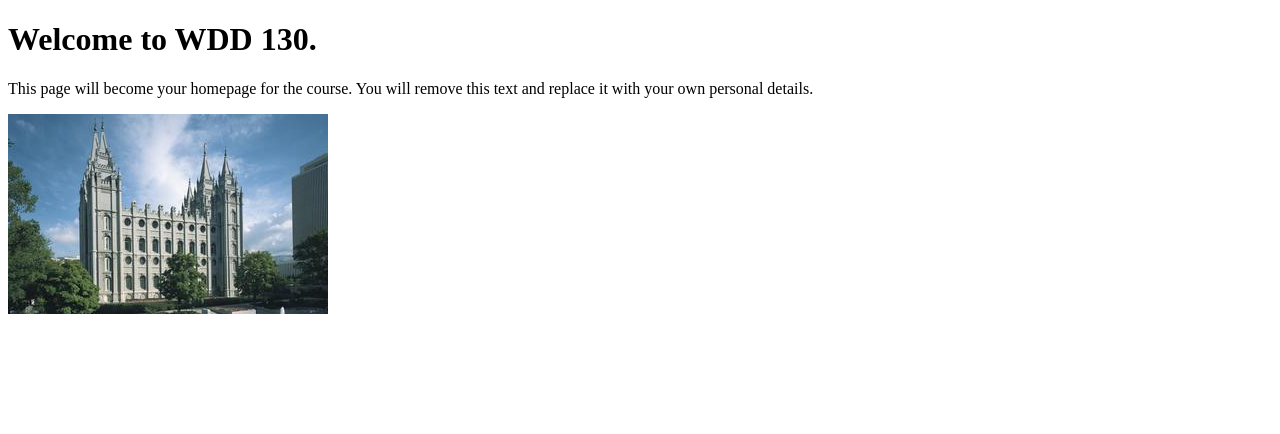
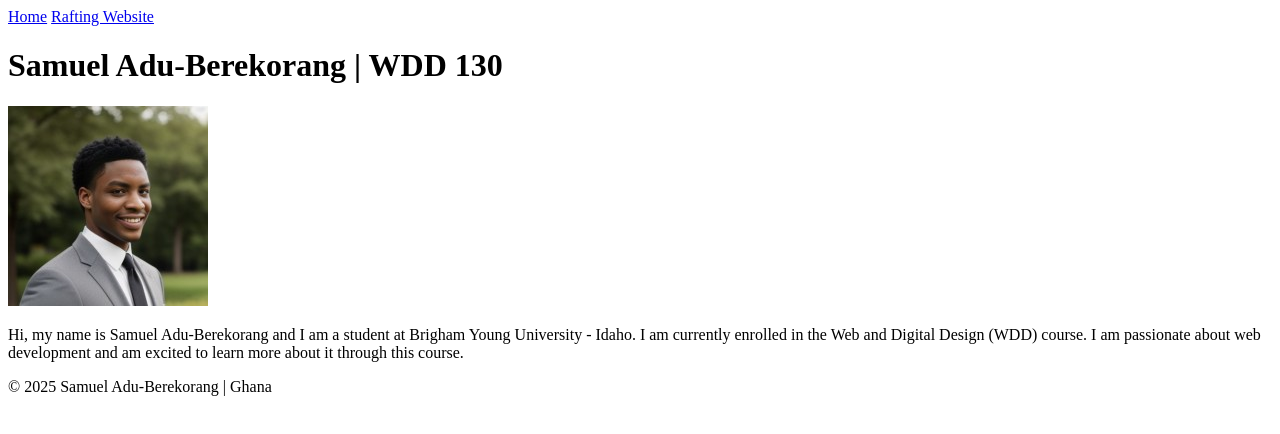
Before and after one commit to programmeradu/wdd130, a plain HTML site: page index.html in a window 1280 px wide. Drawn offline with Linux system fonts and the light colour scheme.

Commit message:
feat: add personal details and navigation to homepage layout

```diff
--- a/index.html
+++ b/index.html
@@ -1,14 +1,27 @@
 <!DOCTYPE html>
 <html lang="en">
+
 <head>
     <meta charset="UTF-8">
     <meta name="viewport" content="width=device-width, initial-scale=1.0">
-    <title>WDD 130 | Personal Homepage</title>
+    <title>SAMUEL ADU-BEREKORANG | WDD 130</title>
 </head>
+
 <body>
-    <h1>Welcome to WDD 130.</h1>
-    <p>This page will become your homepage for the course. You will remove this text and replace it with your own personal details.</p>
+    <header>
+        <nav>
+            <a href="#">Home</a>
+            <a href="wwr/">Rafting Website</a>
+        </nav>
+    </header>
+    <main>
+        <h1> Samuel Adu-Berekorang | WDD 130</h1>
+        <img src="images/profile.jpg" alt="Samuel Adu-Berekorang profile picture." width="200">
+        <p>Hi, my name is Samuel Adu-Berekorang and I am a student at Brigham Young University - Idaho. I am currently
+            enrolled in the Web and Digital Design (WDD) course. I am passionate about web development and am excited to
+            learn more about it through this course.</p>
+    </main>
+    <footer>&copy; 2025 Samuel Adu-Berekorang | Ghana</footer>
+</body>
 
-    <img src="images/salt-lake-temple.jpg" alt="The Salt Lake Temple.">
-</body>
 </html>
```
Also changed, not shown: images/profile.jpg (added).
